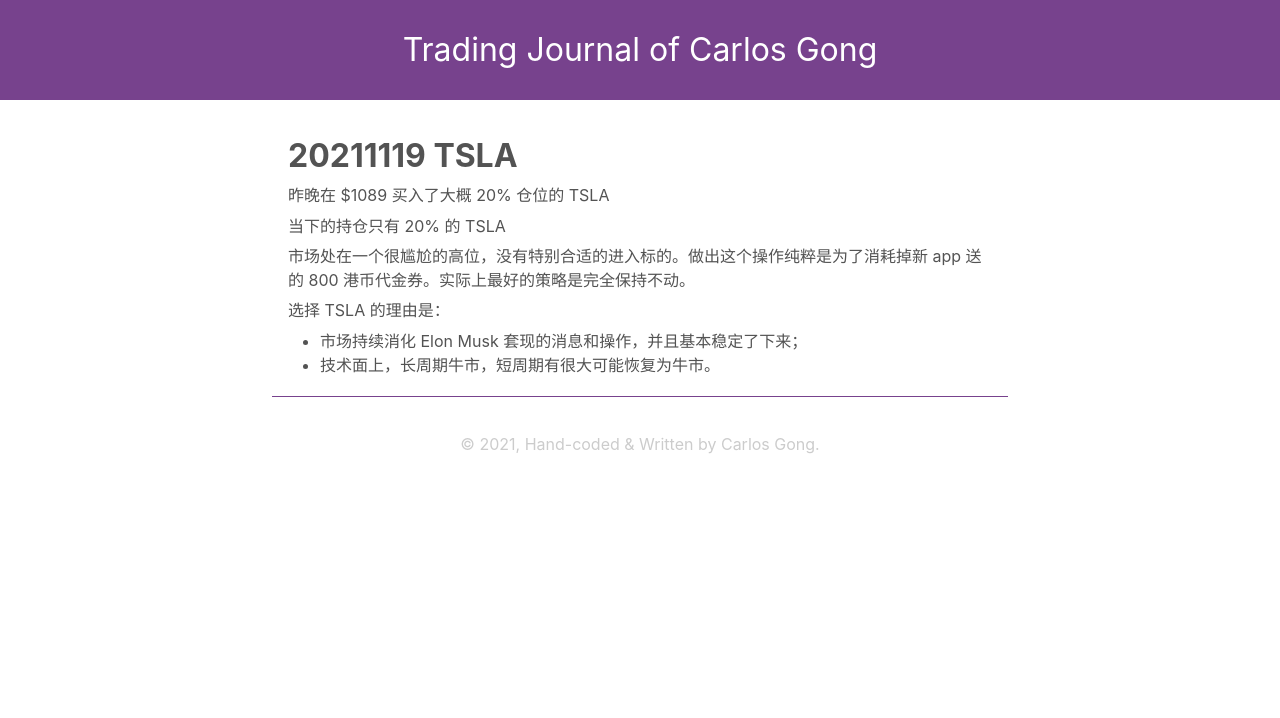
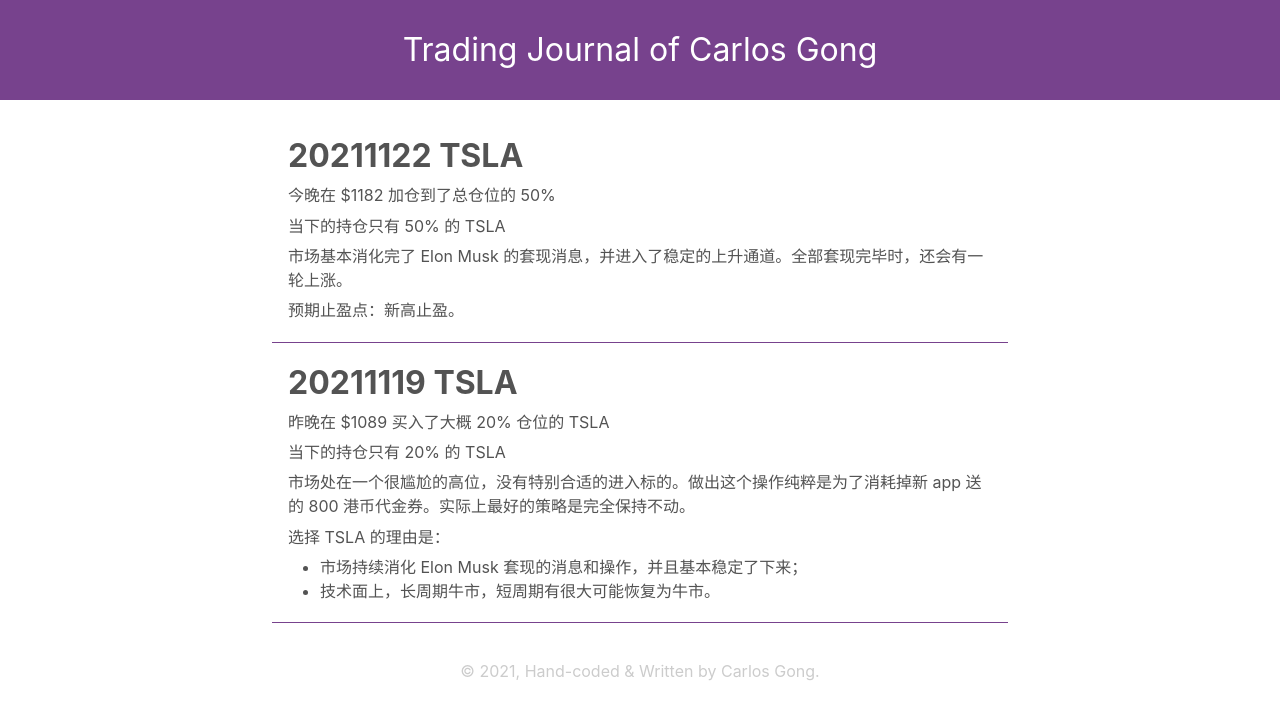
Before and after one commit to CarlosGong/carlosgong.github.io, a plain HTML site: page index.html in a window 1280 px wide. Drawn offline with Linux system fonts and the light colour scheme.

Commit message:
Trading journal updated

```diff
--- a/index.html
+++ b/index.html
@@ -10,6 +10,14 @@
     <header>
         <h1>Trading Journal of Carlos Gong</h1>
     </header>
+
+    <article>
+        <h2 class="title">20211122 TSLA</h2>
+        <p>今晚在 $1182 加仓到了总仓位的 50%</p>
+        <p>当下的持仓只有 50% 的 TSLA</p>
+        <p>市场基本消化完了 Elon Musk 的套现消息，并进入了稳定的上升通道。全部套现完毕时，还会有一轮上涨。</p>
+        <p>预期止盈点：新高止盈。</p>
+    </article>
 
     <article>
         <h2 class="title">20211119 TSLA</h2>
```
